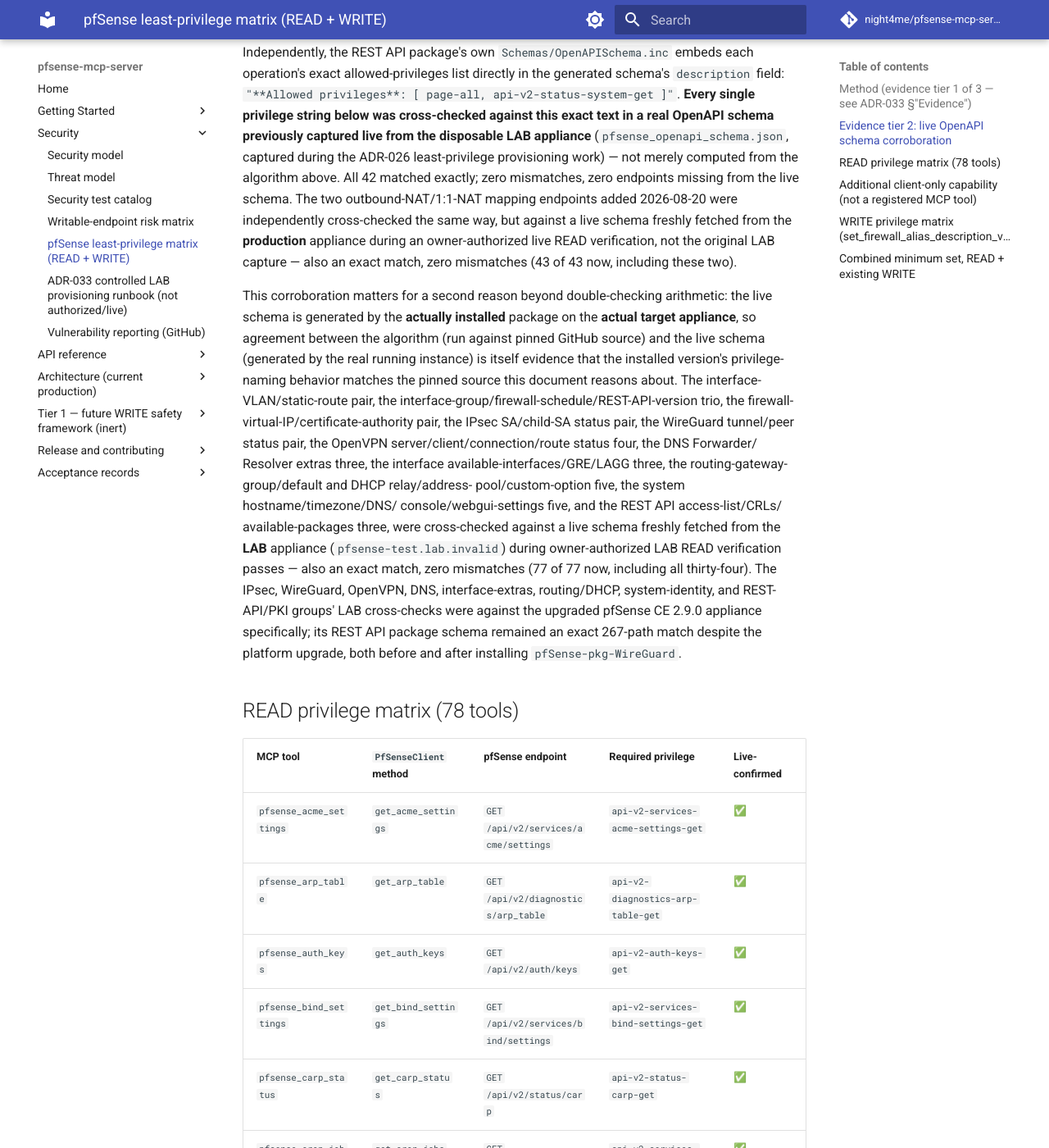
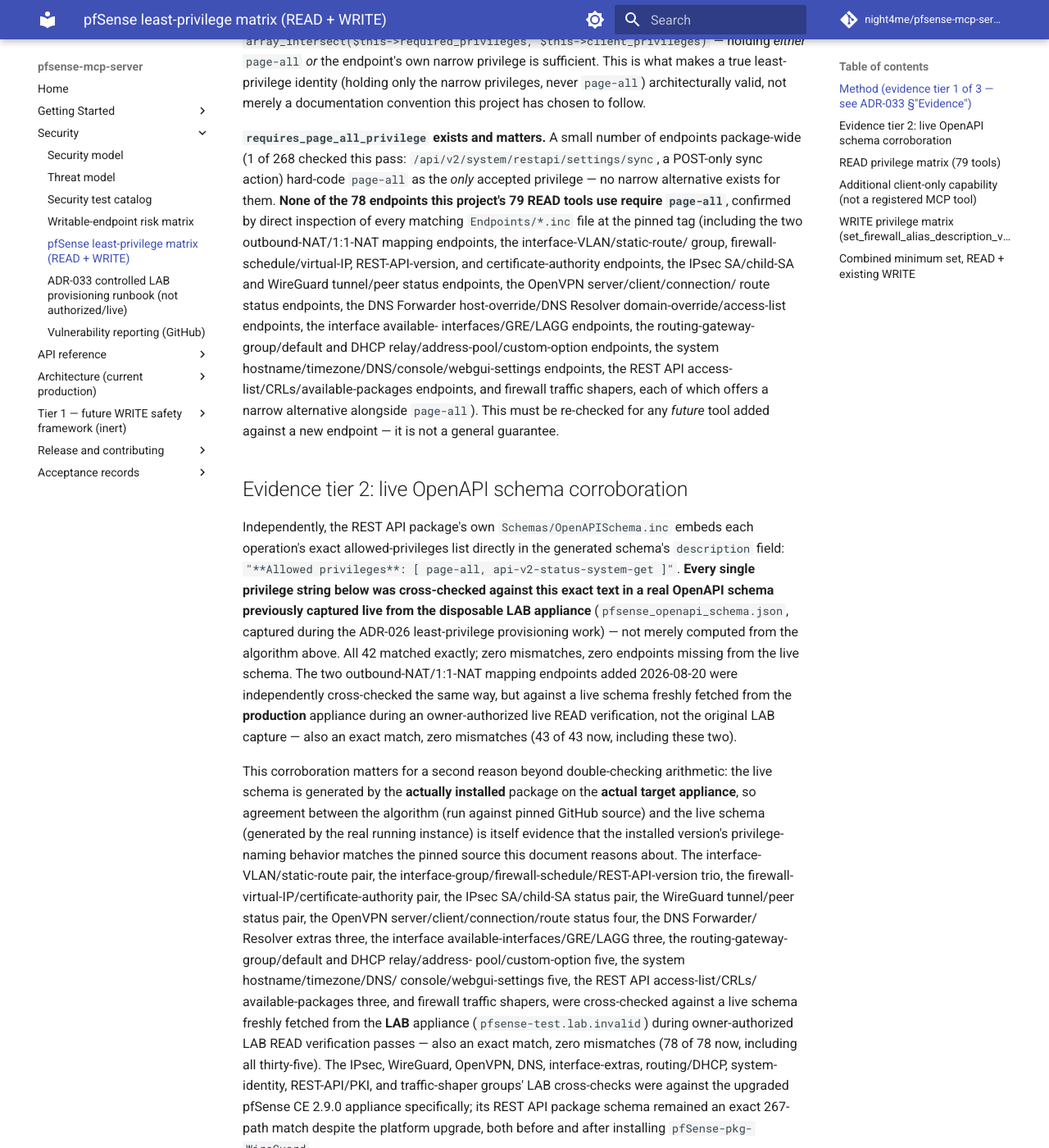
Before and after one commit to night4me/pfsense-mcp-server, an MkDocs documentation site: the page built from docs/PFSENSE_LEAST_PRIVILEGE_MATRIX.md, in a window 1280 px wide and 1400 px high, scrolled down 7935 px. Shown: the whole window at 82% size. Built offline with MkDocs 1.6.1 and Material for MkDocs 9.7.7, drawn with Linux system fonts in a browser that asks for light colours; comment, search, counter and statistics services are not loaded; some of the changed text lies outside the part shown.

Commit message:
feat(client): LAB-verify firewall traffic shapers (P1 Batch H, partial)
Owner-authorized P1 execution, Batch H: LAB-verifies (against
pfSense CE 2.9.0-RELEASE) firewall/traffic_shapers, the one candidate
from the prior commit's batch that requires no package.
ENDPOINT_VERIFIED (zero configured traffic shapers on this LAB).

Renamed the new Capability/registry-method names
(FIREWALL_TRAFFIC_SHAPERS_READ / _register_firewall_traffic_shapers_read)
to avoid a naming collision with the already-shipped
FIREWALL_TRAFFIC_SHAPER_READ (singular) used for
firewall_traffic_shaper_limiters -- caught immediately via pytest
collection errors before this reached CI.

Sets FIREWALL_TRAFFIC_SHAPERS verified=True, adds its tools/read/
file, registers one new MCP tool (public contract 78 -> 79), adds one
new Capability enum member granted automatically via
READ_CAPABILITIES, and updates every downstream count
(security_privileges.py: 77/78 -> 78/79 READ/combined; public_contract
snapshot; docs/API.md new section; PFSENSE_LEAST_PRIVILEGE_MATRIX.md
new row and narrative counts).

services/freeradius/interfaces, services/freeradius/macs, and
services/service_watchdogs remain implemented, offline-tested, and
unregistered -- pfSense-pkg-freeradius3/pfSense-pkg-Service_Watchdog
are confirmed not installed on this LAB, and only
pfSense-pkg-WireGuard installation was ever explicitly authorized.
Owner decision required before those three can be LAB-verified and
registered.

Co-Authored-By: Claude Sonnet 5 <noreply@anthropic.com>
Claude-Session: https://claude.ai/code/session_01FctdZTKqbZoKYt8YY5TmzW

```diff
--- a/docs/PFSENSE_LEAST_PRIVILEGE_MATRIX.md
+++ b/docs/PFSENSE_LEAST_PRIVILEGE_MATRIX.md
@@ -325,6 +325,37 @@ real available packages). All three `Endpoints` entries are now
 combined become 77 READ / 78 combined** throughout this document as of
 this pass.
 
+**2026-08-21 (same day, later still) — service/traffic policy cluster,
+partial (P1 Batch H).** `firewall/traffic_shapers`,
+`services/freeradius/interfaces`, `services/freeradius/macs`, and
+`services/service_watchdogs` were re-checked against the pinned schema
+for secret fields (none found). `firewall/traffic_shapers` requires no
+package (base pfSense feature); the other three require
+`pfSense-pkg-freeradius3`/`pfSense-pkg-Service_Watchdog`, confirmed
+NOT installed on this LAB via the already-shipped
+`pfsense_get_system_packages` tool (only `pfSense-pkg-WireGuard` is
+installed) — implemented and offline-tested per the
+package-conditional-candidate rule, but left `verified=False` and
+unregistered pending an owner decision on installing either package
+(only `pfSense-pkg-WireGuard` installation was ever explicitly
+authorized). `TrafficShaper`/`TrafficShaperQueue` carry no redaction
+(pure QoS/bandwidth-shaping configuration, no addresses);
+`TrafficShaperQueue.queue` is schema-confirmed to embed full
+`TrafficShaperQueue` objects and is constructed through that model's
+own `from_api()` for every item, with 21 of its 27 fields treated as
+genuinely possibly-absent via `.get()` (each documented as only
+available for a specific `scheduler` type or sibling boolean flag).
+`FreeRADIUSInterface.addr` and `FreeRADIUSMAC.mac`/5 `framed_*`
+address fields are redacted by default once registered, matching
+`GatewayConfig.gateway`/`InterfaceStatus.macaddr`'s established
+conventions. `firewall/traffic_shapers` LAB-verified `ENDPOINT_VERIFIED`
+(zero configured traffic shapers on this LAB); its `Endpoints` entry is
+now `verified=True` and its tool is now registered. **77 READ / 78
+combined become 78 READ / 79 combined** throughout this document as of
+this pass. The FreeRADIUS/Service_Watchdog trio remains implemented,
+offline-tested, and unregistered pending the owner's package-installation
+decision.
+
 **Implementation Phase B (2026-08-17)**: every value below is now
 reproduced by real, tested, pure production code —
 `src/pfsense_mcp/security_privileges.py`'s
@@ -384,7 +415,7 @@ convention this project has chosen to follow.
 endpoints package-wide (1 of 268 checked this pass:
 `/api/v2/system/restapi/settings/sync`, a POST-only sync action) hard-code
 `page-all` as the *only* accepted privilege — no narrow alternative
-exists for them. **None of the 77 endpoints this project's 78 READ
+exists for them. **None of the 78 endpoints this project's 79 READ
 tools use require `page-all`**, confirmed by direct inspection of every
 matching `Endpoints/*.inc` file at the pinned tag (including the two
 outbound-NAT/1:1-NAT mapping endpoints, the interface-VLAN/static-route/
@@ -395,11 +426,11 @@ route status endpoints, the DNS Forwarder host-override/DNS Resolver
 domain-override/access-list endpoints, the interface available-
 interfaces/GRE/LAGG endpoints, the routing-gateway-group/default and
 DHCP relay/address-pool/custom-option endpoints, the system
-hostname/timezone/DNS/console/webgui-settings endpoints, and the REST
-API access-list/CRLs/available-packages endpoints, each of which
-offers a narrow alternative alongside `page-all`). This must be
-re-checked for any *future* tool added against a new endpoint — it is
-not a general guarantee.
+hostname/timezone/DNS/console/webgui-settings endpoints, the REST
+API access-list/CRLs/available-packages endpoints, and firewall
+traffic shapers, each of which offers a narrow alternative alongside
+`page-all`). This must be re-checked for any *future* tool added
+against a new endpoint — it is not a general guarantee.
 
 ## Evidence tier 2: live OpenAPI schema corroboration
 
@@ -434,19 +465,19 @@ server/client/connection/route status four, the DNS Forwarder/
 Resolver extras three, the interface available-interfaces/GRE/LAGG
 three, the routing-gateway-group/default and DHCP relay/address-
 pool/custom-option five, the system hostname/timezone/DNS/
-console/webgui-settings five, and the REST API access-list/CRLs/
-available-packages three, were cross-checked against a live schema
-freshly fetched from the **LAB** appliance (`pfsense-test.lab.invalid`)
-during owner-authorized LAB READ verification passes — also an exact
-match, zero mismatches (77 of 77 now, including all thirty-four). The
-IPsec, WireGuard, OpenVPN, DNS, interface-extras, routing/DHCP,
-system-identity, and REST-API/PKI groups' LAB cross-checks were
-against the upgraded pfSense CE 2.9.0 appliance specifically; its REST
-API package schema remained an exact 267-path match despite the
-platform upgrade, both before and after installing
-`pfSense-pkg-WireGuard`.
+console/webgui-settings five, the REST API access-list/CRLs/
+available-packages three, and firewall traffic shapers, were
+cross-checked against a live schema freshly fetched from the **LAB**
+appliance (`pfsense-test.lab.invalid`) during owner-authorized LAB
+READ verification passes — also an exact match, zero mismatches (78
+of 78 now, including all thirty-five). The IPsec, WireGuard, OpenVPN,
+DNS, interface-extras, routing/DHCP, system-identity, REST-API/PKI,
+and traffic-shaper groups' LAB cross-checks were against the upgraded
+pfSense CE 2.9.0 appliance specifically; its REST API package schema
+remained an exact 267-path match despite the platform upgrade, both
+before and after installing `pfSense-pkg-WireGuard`.
 
-## READ privilege matrix (78 tools)
+## READ privilege matrix (79 tools)
 
 | MCP tool | `PfSenseClient` method | pfSense endpoint | Required privilege | Live-confirmed |
 |---|---|---|---|---|
@@ -481,6 +512,7 @@ platform upgrade, both before and after installing
 | `pfsense_firewall_states` | `get_firewall_states` | `GET /api/v2/firewall/states` | `api-v2-firewall-states-get` | ✅ |
 | `pfsense_firewall_states_size` | `get_firewall_states_size` | `GET /api/v2/firewall/states/size` | `api-v2-firewall-states-size-get` | ✅ |
 | `pfsense_firewall_traffic_shaper_limiters` | `get_firewall_traffic_shaper_limiters` | `GET /api/v2/firewall/traffic_shaper/limiters` | `api-v2-firewall-traffic-shaper-limiters-get` | ✅ |
+| `pfsense_firewall_traffic_shapers` | `get_firewall_traffic_shapers` | `GET /api/v2/firewall/traffic_shapers` | `api-v2-firewall-traffic-shapers-get` | ✅ |
 | `pfsense_firewall_virtual_ips` | `get_firewall_virtual_ips` | `GET /api/v2/firewall/virtual_ips` | `api-v2-firewall-virtual-ips-get` | ✅ |
 | `pfsense_freeradius_eap` | `get_freeradius_eap` | `GET /api/v2/services/freeradius/eap` | `api-v2-services-freeradius-eap-get` | ✅ |
 | `pfsense_gateway_status` | `get_gateway_status` | `GET /api/v2/status/gateways` | `api-v2-status-gateways-get` | ✅ |
@@ -529,10 +561,10 @@ platform upgrade, both before and after installing
 | `pfsense_user_groups` | `get_user_groups` | `GET /api/v2/user/groups` | `api-v2-user-groups-get` | ✅ |
 | `pfsense_users` | `get_users` | `GET /api/v2/users` | `api-v2-users-get` | ✅ |
 
-**77 distinct privileges, one per tool, zero sharing between tools** —
-confirmed programmatically (`len(set(privileges)) == 77`). A least-privilege
-READ-only identity holding exactly these 77 (never `page-all`) can serve
-every one of this project's 78 registered READ tools.
+**78 distinct privileges, one per tool, zero sharing between tools** —
+confirmed programmatically (`len(set(privileges)) == 78`). A least-privilege
+READ-only identity holding exactly these 78 (never `page-all`) can serve
+every one of this project's 79 registered READ tools.
 
 ## Additional client-only capability (not a registered MCP tool)
 
@@ -575,11 +607,11 @@ appliance.
 
 ## Combined minimum set, READ + existing WRITE
 
-The 4 WRITE privileges are a strict subset of the 77 READ privileges
+The 4 WRITE privileges are a strict subset of the 78 READ privileges
 except for `api-v2-firewall-alias-patch` (the mutation itself, obviously
 WRITE-only) — `firewall-aliases-get`, `status-system-get`, and
 `system-hasync-get` are already required for the READ tools
 `pfsense_firewall_aliases`, `pfsense_system_status`, and
 `pfsense_system_hasync` respectively. A `write_protected`-profile
-identity therefore needs exactly **78 distinct privileges**: the 77 READ
+identity therefore needs exactly **79 distinct privileges**: the 78 READ
 privileges plus the one additional `api-v2-firewall-alias-patch`.
```
Also changed, not shown: other parts of docs/PFSENSE_LEAST_PRIVILEGE_MATRIX.md (+1 -1 lines), CHANGELOG.md (+12 -13 lines), docs/API.md (+12 -1 lines), 17 other files.
